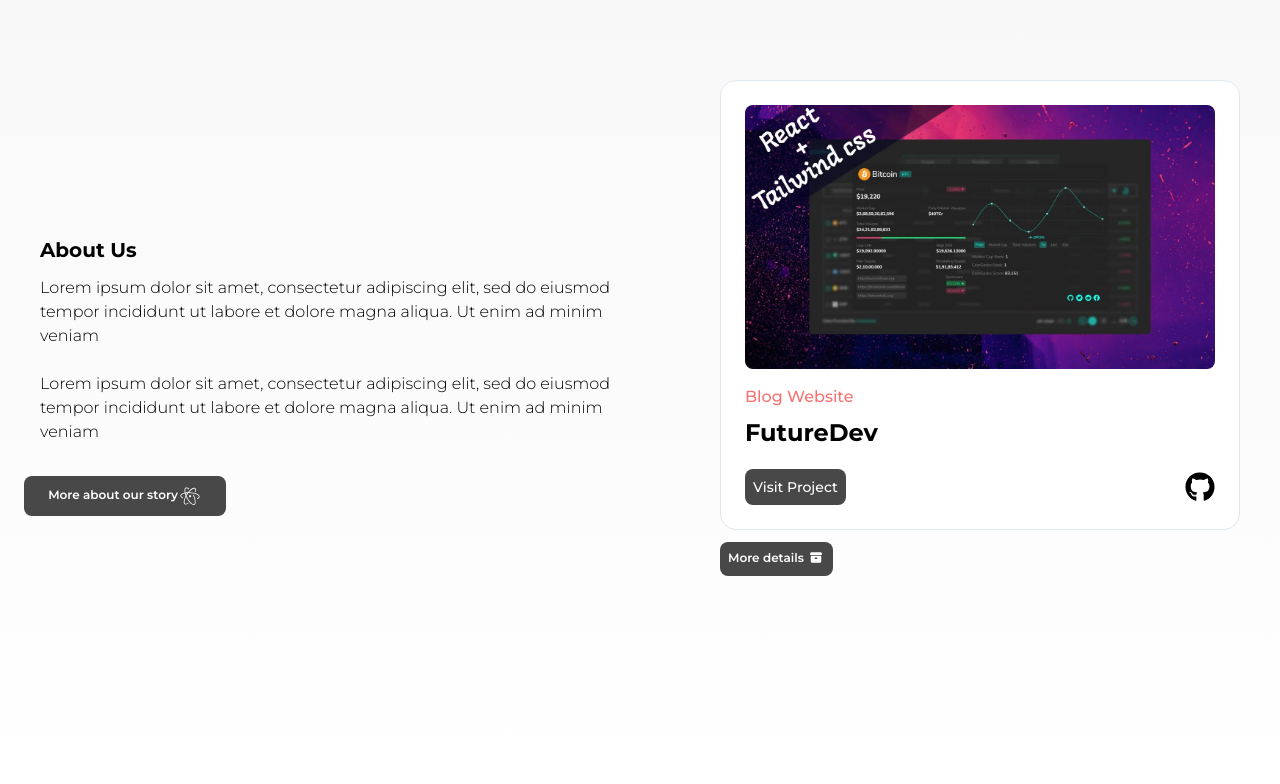
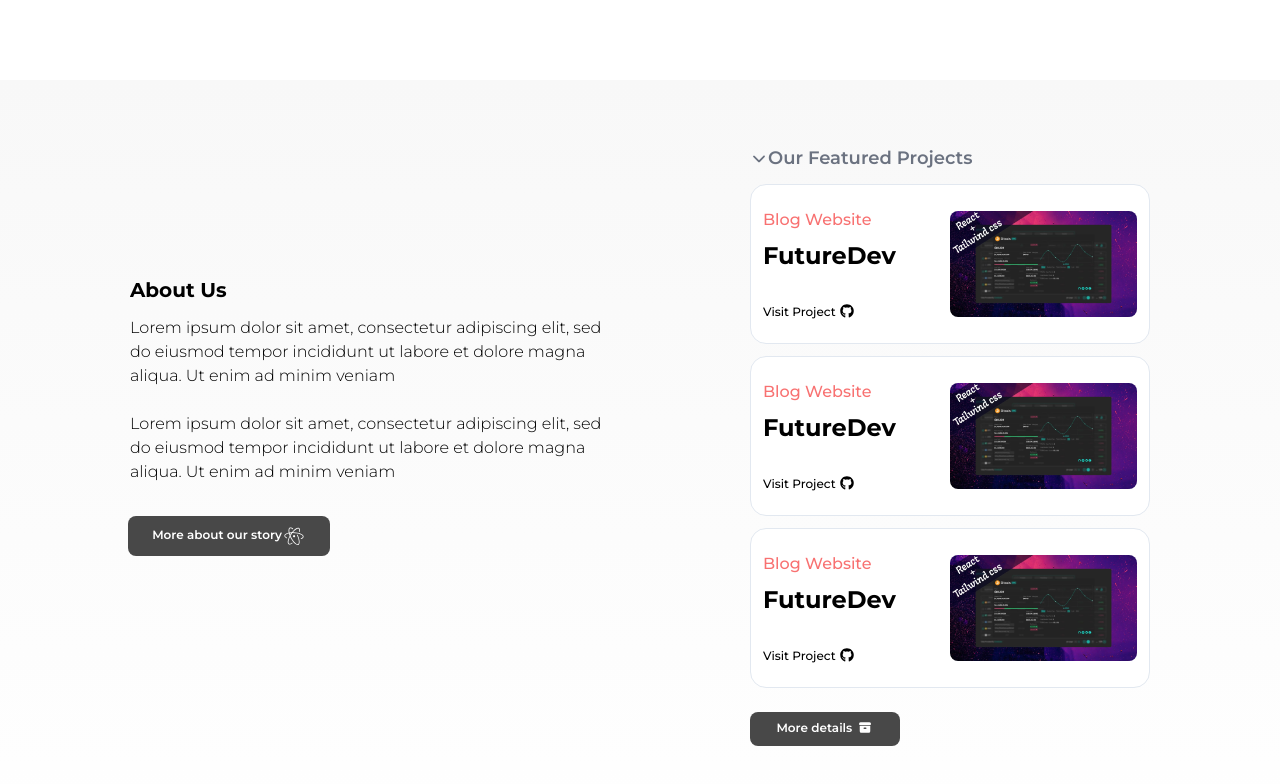
Before and after one commit to Mesh296/introduce-divsteam-nextjs, a Next.js app: page /about in a window 1280 px wide. Shown: the top 784 px of the page. Built offline with nearby package versions, Linux system fonts and the light colour scheme.

Commit message:
chore: about

```diff
--- a/src/app/about/page.jsx
+++ b/src/app/about/page.jsx
@@ -3,48 +3,52 @@ import Link from "next/link";
 import { FaGithub } from "react-icons/fa";
 import { HiArchive } from 'react-icons/hi';
 import { DiAtom } from 'react-icons/di';
+import { IoIosArrowDown } from "react-icons/io";
 import Image from "next/image";
 import project from '../../../public/services_img/crypto-screener-cover-image.jpg'
 
 const FeaturedProject = ({ type, title, img, link, github }) => {
 
     return (
-        <article className="w-full flex flex-col items-center justify-between rounded-2xl p-6 border boder-solid border-slate-200 hover:border-slate-700 duration-200 bg-white relative ">
+        <article className="w-atuo h-1/5 flex items-center justify-between rounded-2xl p-3  border boder-solid border-slate-200 hover:border-slate-700 duration-200 bg-white relative ">
             {/* <div className=" top-0 -right-3 -z-10 w-[101%] h-[103%] rounded-[2rem] bg-black rounded-br-3xl" /> */}
-            <Link href={link} target='_blank' className="w-full cursor-pointer overflow-hidden rounded-lg  ">
-                <Image src={img} alt={title} className="w-full h-auto" />
-            </Link>
-            <div className="w-full flex flex-col items-start justify-between mt-4">
+            <div className="w-1/2 flex flex-col items-start justify-between">
                 <span className="text-red-400 font-medium text-base">{type}</span>
                 <Link href={link} target="_blank" className="hover:underline underline-offset-2" >
                     <h2 className="my-2 w-full text-left text-2xl font-bold">{title}</h2>
                 </Link>
-                <div className="w-full flex items-center justify-between mt-3">
+                <div className=" w-full mt-6 flex gap-1  ">
                     <Link href={link} target="_blank"
-                        className="rounded-lg text-sm px-2 py-2 text-white font-medium bg-[#484848] hover:bg-[#606060] duration-200 ">Visit Project
+                        className="rounded-lg text-xs text-black font-medium hover:underline underline-offset-1  ">Visit Project
                     </Link>
-                    <Link href={link} target="_blank" ><FaGithub className="text-3xl" /></Link>
+                    <Link href={link} target="_blank" ><FaGithub className="text-sm" /></Link>
                 </div>
             </div>
+            <Link href={link} target='_blank' className="w-1/2 cursor-pointer overflow-hidden rounded-lg ">
+                <Image src={img} alt={title} className="h-full w-auto" />
+            </Link>
         </article>
     )
 }
 
 const About = () => {
     return (
-        <div id='about' className="h-screen w-full flex items-center justify-center bg-gradient-to-b from-[#F8F8F8] to-white pt-20 px-10 gap-20">
-            <div className=" w-1/2 flex flex-col justify-start items-center gap-3 pb-32">
+        <div id='about' className="h-screen w-full flex items-center justify-center bg-gradient-to-b from-[#F8F8F8] to-white mt-20 px-10 gap-5">
+            <div className=" w-1/2 flex flex-col justify-start items-center gap-3 pb-32 pr-28 ">
                 <AnimatedText text="About us" className="text-xl font-bold text-left" />
                 <p className="text-base font-light">Lorem ipsum dolor sit amet,
-                    consectetur adipiscing elit, sed do eiusmod tempor incididunt ut labore et dolore magna aliqua. Ut enim ad minim veniam</p>
+                    consectetur adipiscing elit, sed do eiusmod tempor incididunt ut labore et dolore magna aliqua. Ut enim ad minim veniam
+                </p>
                 <p className="text-base pt-3 font-light">Lorem ipsum dolor sit amet,
-                    consectetur adipiscing elit, sed do eiusmod tempor incididunt ut labore et dolore magna aliqua. Ut enim ad minim veniam</p>
-                <button className="text-xs mr-[430px] mt-5 font-semibold rounded-lg cursor-pointer text-white px-6 py-2
+                    consectetur adipiscing elit, sed do eiusmod tempor incididunt ut labore et dolore magna aliqua. Ut enim ad minim veniam
+                </p>
+                <button className="text-xs mr-[290px] mt-5 font-semibold rounded-lg cursor-pointer text-white px-6 py-2
                  bg-[#484848] hover:bg-[#606060] duration-200 whitespace-nowrap"> More about our story
-                    <DiAtom className="inline text-2xl
-                    " /></button>
+                    <DiAtom className="inline text-2xl " />
+                </button>
             </div>
-            <div className=" h-screen w-1/2 mt-20 " >
+            <div className=" h-screen w-1/3 mt-32 flex flex-col gap-3" >
+                <h2 className="text-lg text-gray-500 font-semibold"> <IoIosArrowDown className="inline" />Our Featured Projects</h2>
                 <FeaturedProject
                     type="Blog Website"
                     title="FutureDev"
@@ -52,7 +56,21 @@ const About = () => {
                     github='/'
                     link='/'
                 />
-                <button className="mt-3 bg-[#484848] hover:bg-[#606060] duration-200 whitespace-nowrap text-xs px-2 py-2 font-semibold rounded-lg cursor pointer text-white">More details <HiArchive className="inline text-lg pb-[3px]" /></button>
+                <FeaturedProject
+                    type="Blog Website"
+                    title="FutureDev"
+                    img={project}
+                    github='/'
+                    link='/'
+                />
+                <FeaturedProject
+                    type="Blog Website"
+                    title="FutureDev"
+                    img={project}
+                    github='/'
+                    link='/'
+                />
+                <button className="mt-3 mr-[250px] bg-[#484848] hover:bg-[#606060] duration-200 whitespace-nowrap text-xs px-2 py-2 font-semibold rounded-lg cursor pointer text-white">More details <HiArchive className="inline text-lg pb-[3px]" /></button>
             </div>
         </div >
     )
```
